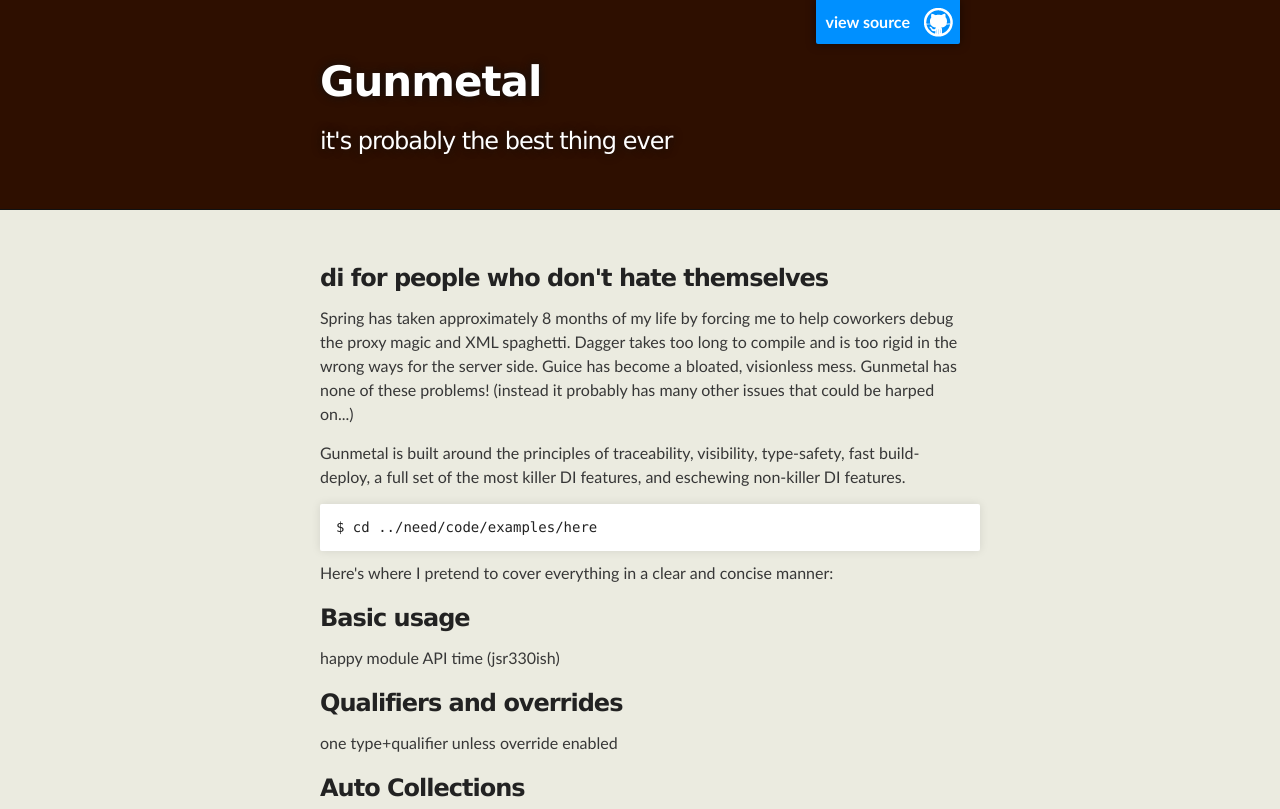
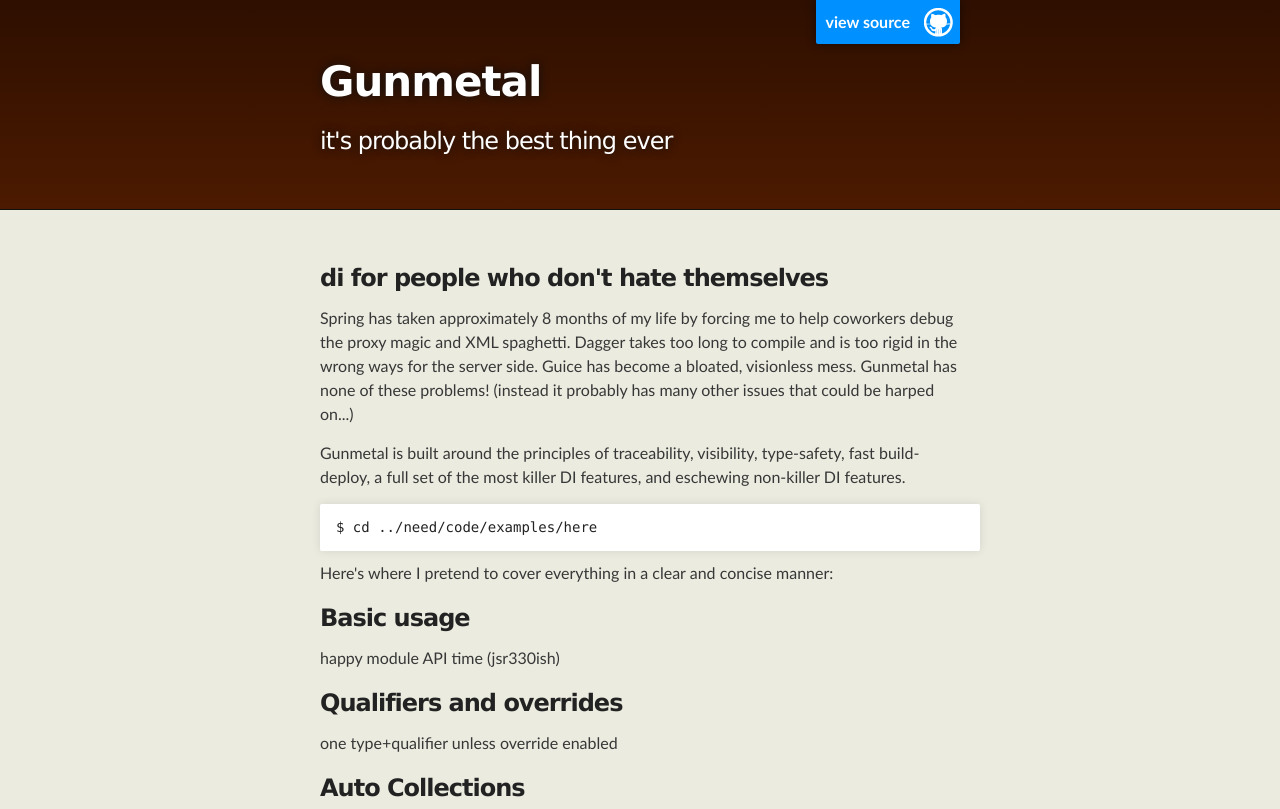
Before and after one commit to gunmetal/gunmetal, a plain HTML site: page index.html in a window 1280 px wide. Shown: the top 809 px of the page. Drawn offline with Linux system fonts and the light colour scheme.

Commit message:
Update stylesheet.css

```diff
--- a/stylesheets/stylesheet.css
+++ b/stylesheets/stylesheet.css
@@ -286,6 +286,12 @@
 
 #header_wrap {
   background: #2E0F00;
+
+  background: -moz-linear-gradient(top, #2E0F00, #4C1A00);
+  background: -webkit-linear-gradient(top, #2E0F00, #4C1A00);
+  background: -ms-linear-gradient(top, #2E0F00, #4C1A00);
+  background: -o-linear-gradient(top, #2E0F00, #4C1A00);
+  background: linear-gradient(top, #2E0F00, #4C1A00);
 }
 
 #header_wrap .inner {
```
